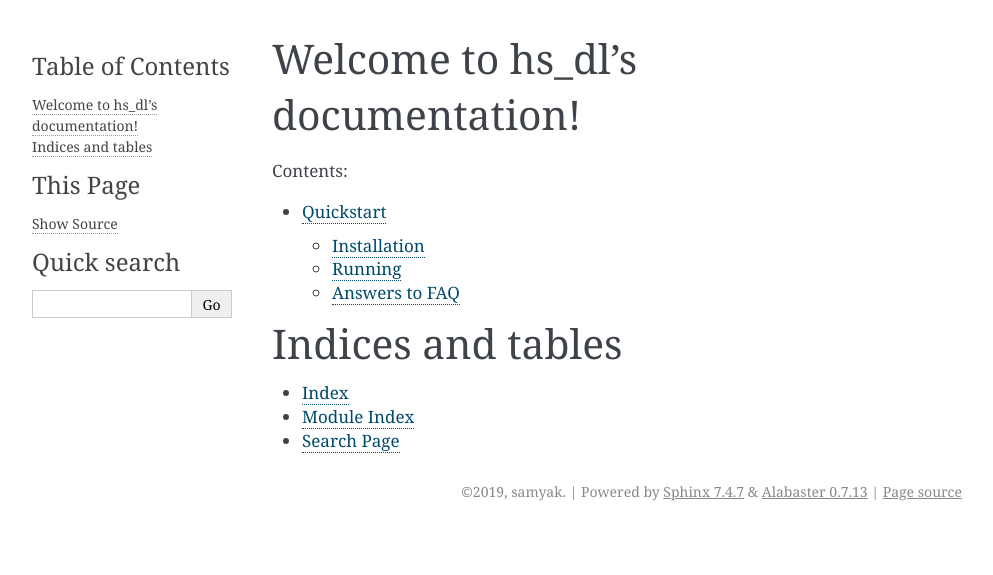
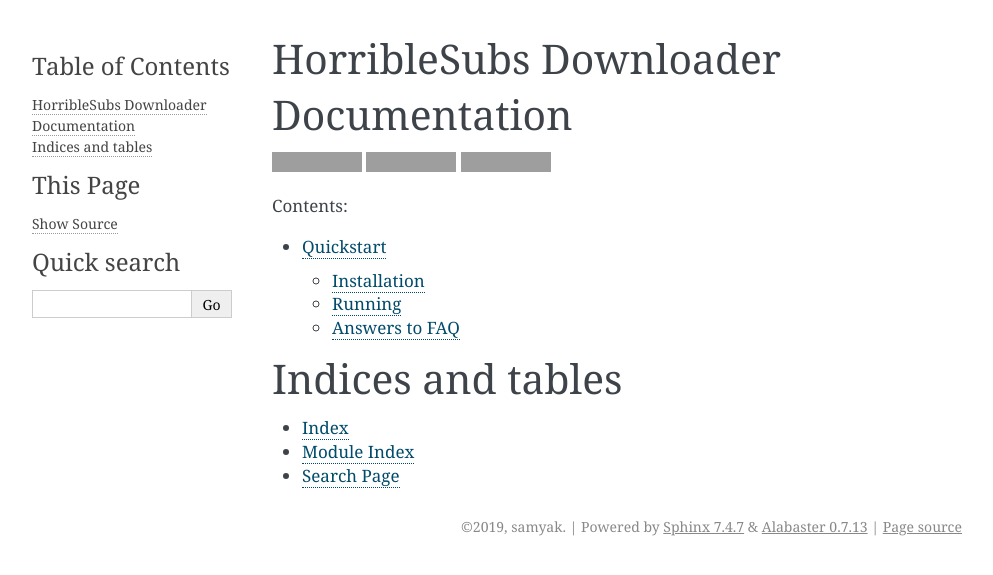
Before and after one commit to samyakahuja/hs_dl, a Sphinx documentation site: the page built from docs/index.rst, in a window 1280 px wide. Shown: the top 575 px of the page, without its empty margins (148-1141 px from the left). Built offline with Sphinx 7.4.7, drawn with Linux system fonts in a browser that asks for light colours; grey boxes are pictures that could not be loaded.

```diff
--- a/README.rst
+++ b/README.rst
@@ -4,6 +4,12 @@ HorribleSubs Downloader
 .. image:: https://readthedocs.org/projects/hs-dl/badge/?version=latest
     :target: https://hs-dl.readthedocs.io/en/latest/?badge=latest
     :alt: Documentation Status
+
+.. image:: https://badge.fury.io/py/hs-dl.svg
+    :target: https://badge.fury.io/py/hs-dl
+
+.. image:: https://badge.fury.io/gh/samyakahuja%2Fhs_dl.svg
+    :target: https://badge.fury.io/gh/samyakahuja%2Fhs_dl
 
 Inspiration
 -----------
--- a/docs/index.rst
+++ b/docs/index.rst
@@ -3,8 +3,20 @@
    You can adapt this file completely to your liking, but it should at least
    contain the root `toctree` directive.
 
-Welcome to hs_dl's documentation!
-=================================
+HorribleSubs Downloader Documentation
+=====================================
+
+.. image:: https://readthedocs.org/projects/hs-dl/badge/?version=latest
+    :target: https://hs-dl.readthedocs.io/en/latest/?badge=latest
+    :alt: Documentation Status
+
+.. image:: https://badge.fury.io/py/hs-dl.svg
+    :target: https://badge.fury.io/py/hs-dl
+
+.. image:: https://badge.fury.io/gh/samyakahuja%2Fhs_dl.svg
+    :target: https://badge.fury.io/gh/samyakahuja%2Fhs_dl
+
+
 
 .. toctree::
    :maxdepth: 2
```
